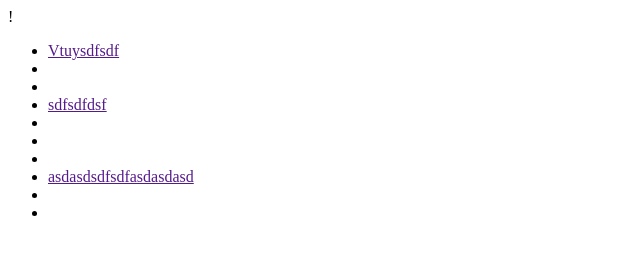
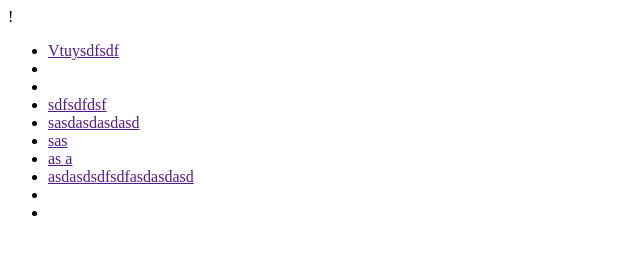
Before and after one commit to vadimgrig/project, a plain HTML site: page index.html in a window 1280 px wide. Shown: the whole page, without its empty margins (0-640 px from the left). Drawn offline with Linux system fonts and the light colour scheme; files that its build step writes are made by us from their sources; files whose address does not match are found by name.

Commit message:
change index

```diff
--- a/index.html
+++ b/index.html
@@ -16,16 +16,16 @@
             <li><a href=""></a></li>
             <li><a href=""></a></li>
             <li><a href="">sdfsdfdsf</a></li>
-            <li><a href=""></a></li>
-            <li><a href=""></a></li>
-            <li><a href=""></a></li>
+            <li><a href=""> sasdasdasdasd</a></li>
+            <li><a href="">sas</a></li>
+            <li><a href="">as a </a></li>
             <li><a href="">
                 asdasdsdfsdfasdasdasd
                 <a href="d
                 asd
-                as
+                assdfdsf
                 d
-                asd
+                asdasdasd
                 as
                 d
                 asd"></a>
```
